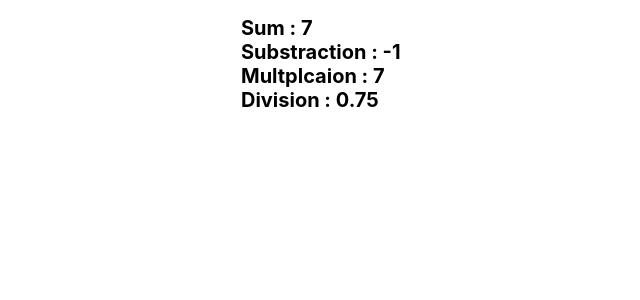
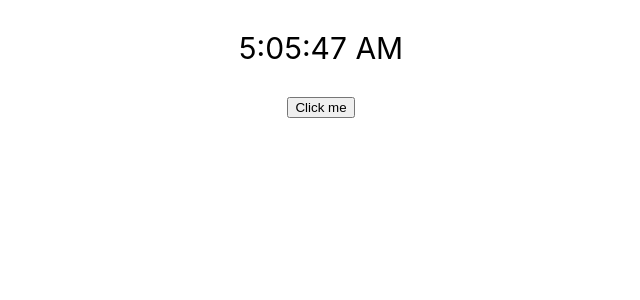
Before and after one commit to AshishMalaviya2463/firstproject, a React (Create React App) app: page / in a window 1280 px wide. Shown: the top 300 px of the page, without its empty margins (319-959 px from the left). Built offline with nearby package versions, Linux system fonts and the light colour scheme.

Commit message:
update time on click

```diff
--- a/src/App.js
+++ b/src/App.js
@@ -1,4 +1,6 @@
 import './App.css';
+// import Math from './Math';
+import Time from './Time';
 
 function App() {
   // let arr = ['reverdale', 'titans', 'dark desire', 'tommoow', 'lucifer']
@@ -33,6 +35,8 @@ function App() {
 
   return (
     <div className="App">
+      <Time />
+      {/* <Math /> */}
       {/* <h1>...Netflix...</h1>
       <p><b>top 5 web series...</b></p>
       <li>1. {sort[0]}</li>
@@ -45,7 +49,9 @@ function App() {
       <h1>Date : {date}</h1>
 
       <h2>Time : {time}</h2> */}
-  {/* <h1 style={{color:'red'}}>Hello Sir ! <span style={style}>{text}</span></h1> */}
+      {/* <h1 style={{color:'red'}}>Hello Sir ! <span style={style}>{text}</span></h1> */}
+
+
 
 
     </div>
--- /dev/null
+++ b/src/Time.js
@@ -0,0 +1,17 @@
+import React, { useState } from 'react'
+
+export default function Time() {
+
+    let date = new Date().toLocaleTimeString();
+    const [time, setTime] = useState(date);
+    function NewTime() {
+        let newtime = new Date().toLocaleTimeString();
+        setTime(newtime);
+    }
+    return (
+        <>
+            <p>{time}</p>
+            <button onClick={NewTime}>Click me</button>
+        </>
+    )
+}
--- a/src/index.js
+++ b/src/index.js
@@ -3,13 +3,11 @@ import ReactDOM from 'react-dom/client';
 import './index.css';
 import App from './App';
 import reportWebVitals from './reportWebVitals';
-import Math from './Math'
 
 const root = ReactDOM.createRoot(document.getElementById('root'));
 root.render(
   <React.StrictMode>
     <App />
-    <Math />
   </React.StrictMode>
 );
 
```
